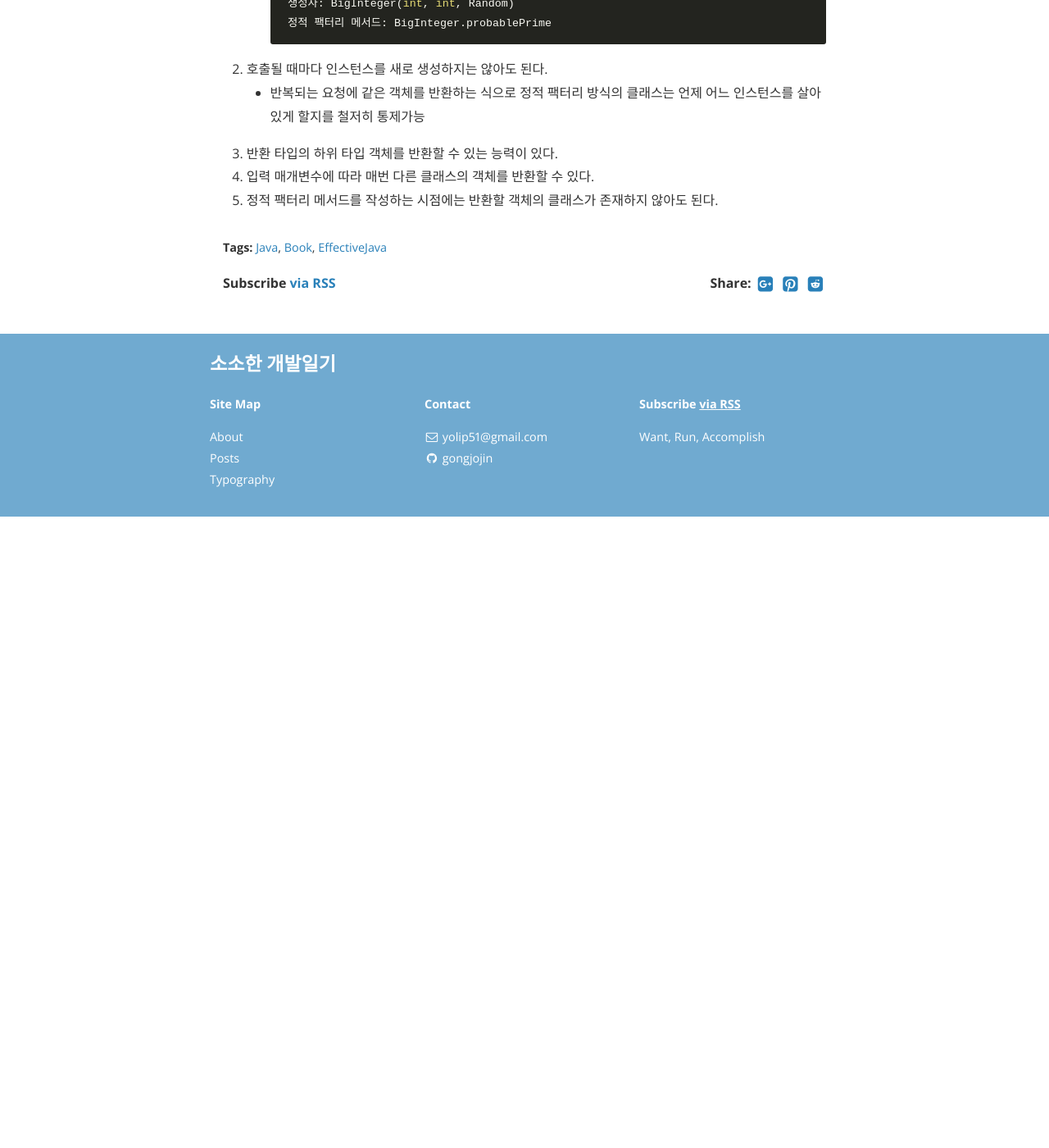
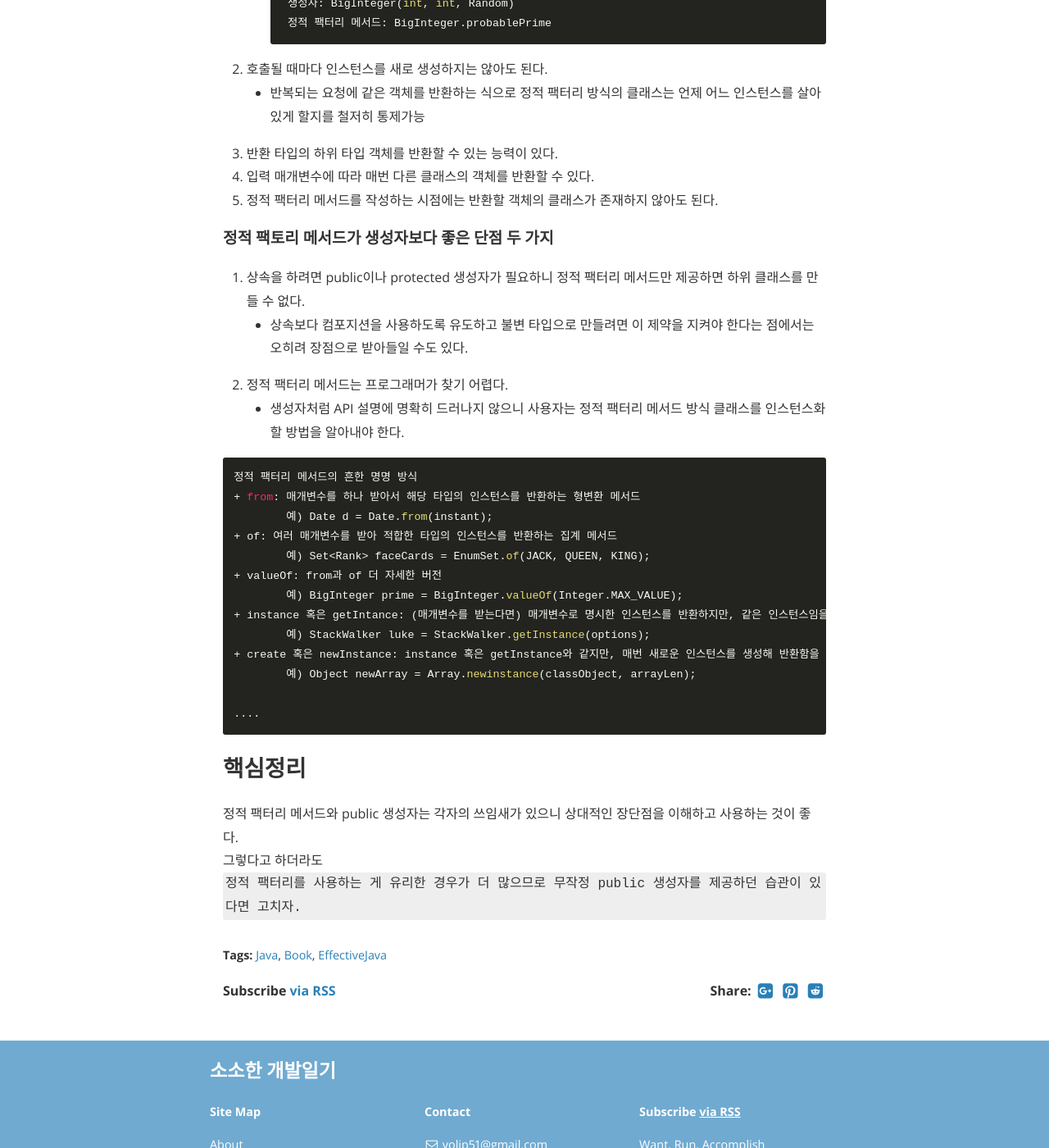
Before and after one commit to gonghojin/gonghojin.github.io, a Jekyll site: the page built from _posts/book/java/effectiveJava/2019-09-10-effectiveJava1.md, in a window 1280 px wide and 1400 px high, scrolled down 1036 px. Shown: the whole window at 82% size. Built offline with Jekyll 4.4.1, drawn with Linux system fonts in a browser that asks for light colours; nearby versions of some CDN libraries; comment, search, counter and statistics services are not loaded; before the commit the page ends 1666 px from its top, so only the background shows below that.

Commit message:
Add: 이펙티브자바_생성자 대신 정적 팩터리 메서드를 고려하라

```diff
--- a/_posts/book/java/effectiveJava/2019-09-10-effectiveJava1.md
+++ b/_posts/book/java/effectiveJava/2019-09-10-effectiveJava1.md
@@ -28,3 +28,29 @@ cover:  "/assets/instacode.png"
 3. 반환 타입의 하위 타입 객체를 반환할 수 있는 능력이 있다.
 4. 입력 매개변수에 따라 매번 다른 클래스의 객체를 반환할 수 있다.
 5. 정적 팩터리 메서드를 작성하는 시점에는 반환할 객체의 클래스가 존재하지 않아도 된다.
+
+#### 정적 팩토리 메서드가 생성자보다 좋은 단점 두 가지
+1. 상속을 하려면 public이나 protected 생성자가 필요하니 정적 팩터리 메서드만 제공하면 하위 클래스를 만들 수 없다.
+	+ 상속보다 컴포지션을 사용하도록 유도하고 불변 타입으로 만들려면 이 제약을 지켜야 한다는 점에서는 오히려 장점으로 받아들일 수도 있다.
+2. 정적 팩터리 메서드는 프로그래머가 찾기 어렵다.
+	+ 생성자처럼 API 설명에 명확히 드러나지 않으니 사용자는 정적 팩터리 메서드 방식 클래스를 인스턴스화할 방법을 알아내야 한다.
+
+~~~
+정적 팩터리 메서드의 흔한 명명 방식
++ from: 매개변수를 하나 받아서 해당 타입의 인스턴스를 반환하는 형변환 메서드
+	예) Date d = Date.from(instant);
++ of: 여러 매개변수를 받아 적합한 타입의 인스턴스를 반환하는 집계 메서드
+	예) Set<Rank> faceCards = EnumSet.of(JACK, QUEEN, KING);
++ valueOf: from과 of 더 자세한 버전
+	예) BigInteger prime = BigInteger.valueOf(Integer.MAX_VALUE);
++ instance 혹은 getIntance: (매개변수를 받는다면) 매개변수로 명시한 인스턴스를 반환하지만, 같은 인스턴스임을 보장하지는 않는다.
+	예) StackWalker luke = StackWalker.getInstance(options);
++ create 혹은 newInstance: instance 혹은 getInstance와 같지만, 매번 새로운 인스턴스를 생성해 반환함을 보장한다.
+	예) Object newArray = Array.newinstance(classObject, arrayLen);
+
+....
+~~~
+
+## 핵심정리
+정적 팩터리 메서드와 public 생성자는 각자의 쓰임새가 있으니 상대적인 장단점을 이해하고 사용하는 것이 좋다.
+그렇다고 하더라도 `정적 팩터리를 사용하는 게 유리한 경우가 더 많으므로 무작정 public 생성자를 제공하던 습관이 있다면 고치자.`
```
Also changed, not shown: _posts/react/2019-09-08-redux1.md (+1 -1 lines), test.html (added, +155 -0 lines).
